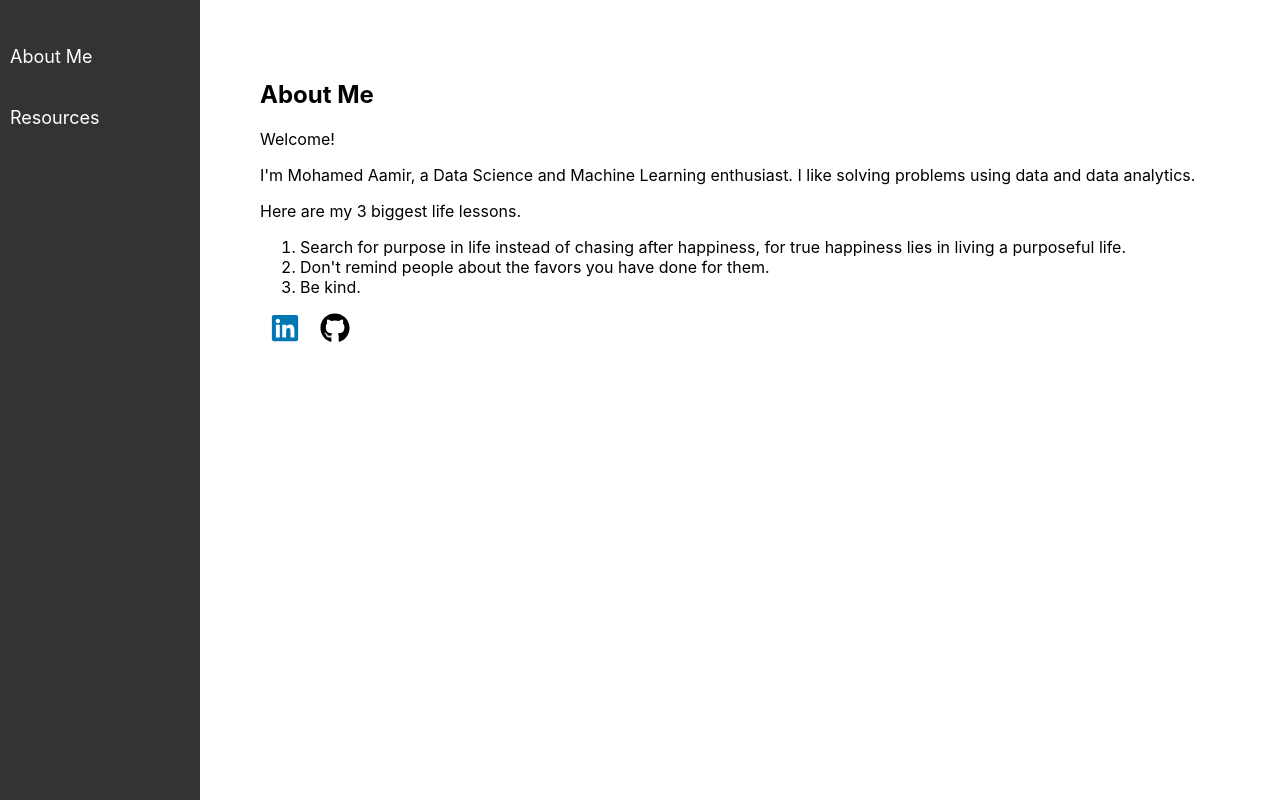
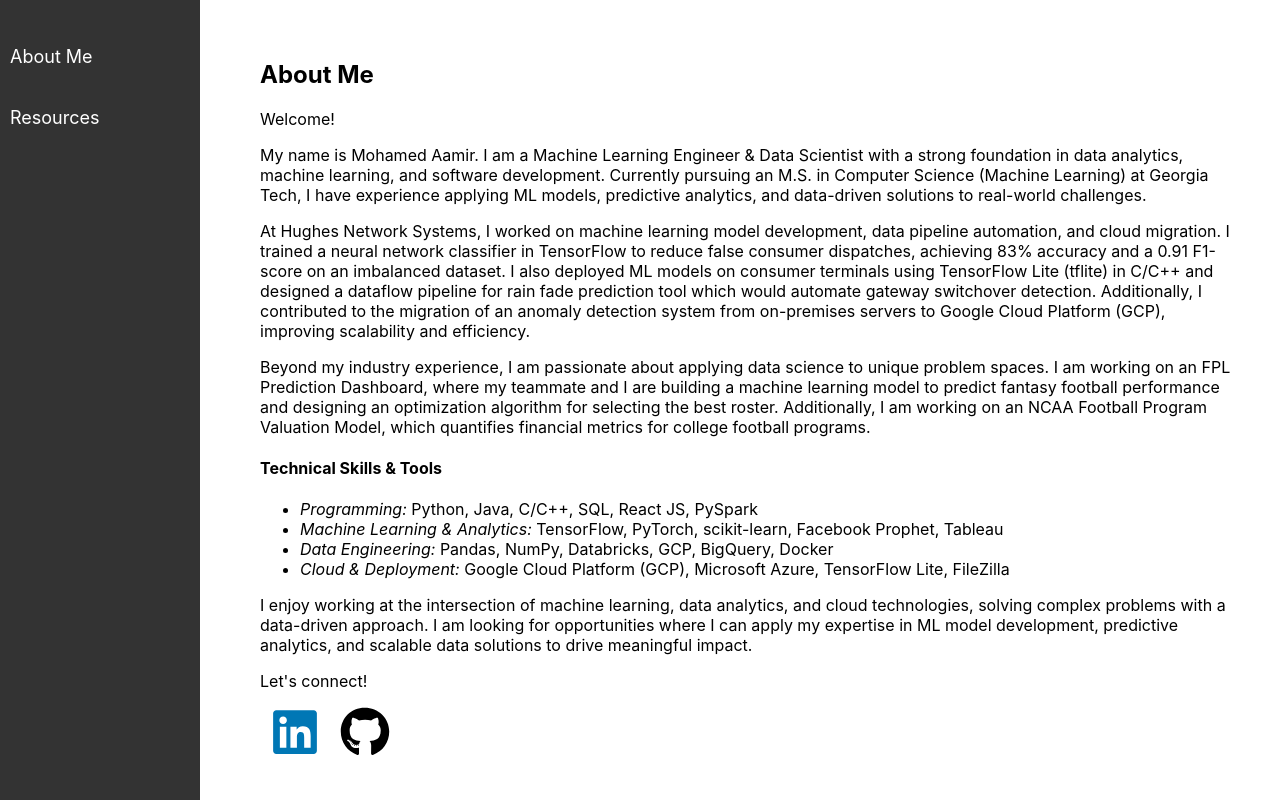
Before and after one commit to aamirmd/aamirmd.github.io, a React (Create React App) app: page / in a window 1280 px wide. Shown: the top 800 px of the page. Built offline with nearby package versions, Linux system fonts and the light colour scheme.

Commit message:
Added summary

```diff
--- a/src/App.js
+++ b/src/App.js
@@ -9,16 +9,8 @@
             <div style={styles.container}>
                 <Navbar />
                 <div style={styles.content}>
-                    <Section
-                        id="about"
-                        title="About Me"
-                        content="This is about me"
-                    />
-                    <Section
-                        id="resources"
-                        title="Resources"
-                        content="These are resources"
-                    />
+                    <Section id="about" title="About Me" />
+                    <Section id="resources" title="Resources" />
                 </div>
             </div>
         </Router>
@@ -28,10 +20,12 @@
 const styles = {
     container: {
         display: "flex",
+        "flex-direction": "column",
+        gap: "20 px" /* Adds space between sections */,
     },
     content: {
         marginLeft: "220px", // account for the navbar width
-        padding: "20px",
+        // padding: "20px",
         flex: 1,
     },
 };
--- a/src/components/Section.js
+++ b/src/components/Section.js
@@ -3,28 +3,69 @@
 
 const data = {
     about: (
-        <section>
+        <>
             <p>Welcome!</p>
             <p>
-                I'm Mohamed Aamir, a Data Science and Machine Learning
-                enthusiast. I like solving problems using data and data
-                analytics.
+                My name is Mohamed Aamir. I am a Machine Learning Engineer &
+                Data Scientist with a strong foundation in data analytics,
+                machine learning, and software development. Currently pursuing
+                an M.S. in Computer Science (Machine Learning) at Georgia Tech,
+                I have experience applying ML models, predictive analytics, and
+                data-driven solutions to real-world challenges.
             </p>
             <p>
-                Here are my 3 biggest life lessons.
-                <ol>
+                At Hughes Network Systems, I worked on machine learning model
+                development, data pipeline automation, and cloud migration. I
+                trained a neural network classifier in TensorFlow to reduce
+                false consumer dispatches, achieving 83% accuracy and a 0.91
+                F1-score on an imbalanced dataset. I also deployed ML models on
+                consumer terminals using TensorFlow Lite (tflite) in C/C++ and
+                designed a dataflow pipeline for rain fade prediction tool which
+                would automate gateway switchover detection. Additionally, I
+                contributed to the migration of an anomaly detection system from
+                on-premises servers to Google Cloud Platform (GCP), improving
+                scalability and efficiency.
+            </p>
+            <p>
+                Beyond my industry experience, I am passionate about applying
+                data science to unique problem spaces. I am working on an FPL
+                Prediction Dashboard, where my teammate and I are building a
+                machine learning model to predict fantasy football performance
+                and designing an optimization algorithm for selecting the best
+                roster. Additionally, I am working on an NCAA Football Program
+                Valuation Model, which quantifies financial metrics for college
+                football programs.
+            </p>
+            <p>
+                <h4>Technical Skills & Tools</h4>
+                <ul>
                     <li>
-                        Search for purpose in life instead of chasing after
-                        happiness, for true happiness lies in living a
-                        purposeful life.
+                        <em>Programming:</em> Python, Java, C/C++, SQL, React
+                        JS, PySpark
                     </li>
                     <li>
-                        Don't remind people about the favors you have done for
-                        them.
+                        <em>Machine Learning & Analytics:</em> TensorFlow,
+                        PyTorch, scikit-learn, Facebook Prophet, Tableau
                     </li>
-                    <li>Be kind.</li>
-                </ol>
+                    <li>
+                        <em>Data Engineering:</em> Pandas, NumPy, Databricks,
+                        GCP, BigQuery, Docker
+                    </li>
+                    <li>
+                        <em>Cloud & Deployment:</em> Google Cloud Platform
+                        (GCP), Microsoft Azure, TensorFlow Lite, FileZilla
+                    </li>
+                </ul>
             </p>
+            <p>
+                I enjoy working at the intersection of machine learning, data
+                analytics, and cloud technologies, solving complex problems with
+                a data-driven approach. I am looking for opportunities where I
+                can apply my expertise in ML model development, predictive
+                analytics, and scalable data solutions to drive meaningful
+                impact.
+            </p>
+            <p>Let's connect!</p>
             <div className="social-links">
                 <span padding="30px" margin="30px">
                     <a
@@ -33,7 +74,7 @@
                         rel="noopener noreferrer"
                         className="linkedin"
                     >
-                        <FaLinkedin size={30} />
+                        <FaLinkedin size={50} />
                     </a>
                 </span>
                 <span padding="30px" margin="30px">
@@ -43,28 +84,38 @@
                         rel="noopener noreferrer"
                         className="github"
                     >
-                        <FaGithub size={30} />
+                        <FaGithub size={50} />
                     </a>
                 </span>
             </div>
-        </section>
+        </>
     ),
-    resources: <p>This is also a paragraph about resources</p>,
+    resources: (
+        <>
+            <p>This is a paragraph about resources.</p>
+        </>
+    ),
 };
 
-function Section({ id, title, content }) {
+function Section({ id, title }) {
     return (
-        <div id={id} style={styles.section}>
+        <section id={id} style={styles[id]}>
             <h2>{title}</h2>
-            <pre>{data[id]}</pre>
-        </div>
+            {data[id]}
+        </section>
     );
 }
 
 const styles = {
-    section: {
-        padding: "40px 20px",
-        marginBottom: "40px",
+    about: {
+        padding: "20px 20px 200px 20px",
+        margin: "20px 20px 150px 20px",
+        borderBottom: "2px solid #ddd",
+        height: "100vh", // Each section takes full viewport height
+    },
+    resources: {
+        padding: "20px 20px 20px 20px",
+        margin: "150px 20px 150px 20px",
         borderBottom: "2px solid #ddd",
         height: "100vh", // Each section takes full viewport height
     },
--- a/src/index.css
+++ b/src/index.css
@@ -12,7 +12,7 @@
     monospace;
 }
 
-pre {
+section {
   font-family: -apple-system, BlinkMacSystemFont, 'Segoe UI', 'Roboto', 'Oxygen',
   'Ubuntu', 'Cantarell', 'Fira Sans', 'Droid Sans', 'Helvetica Neue',
   sans-serif;
@@ -27,12 +27,12 @@
   color: #0077b5;
 }
 
-.social-links a.github{
+.social-links a.github {
   color: #000;
 }
 
 .social-links a:hover {
-  color: #0077b5;
+  opacity: 0.5;
 }
 
 .social-links svg {
```
